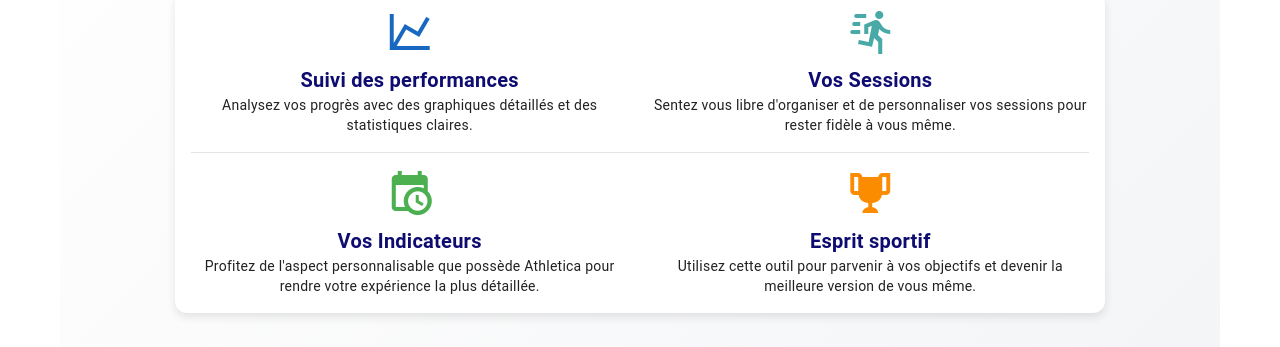
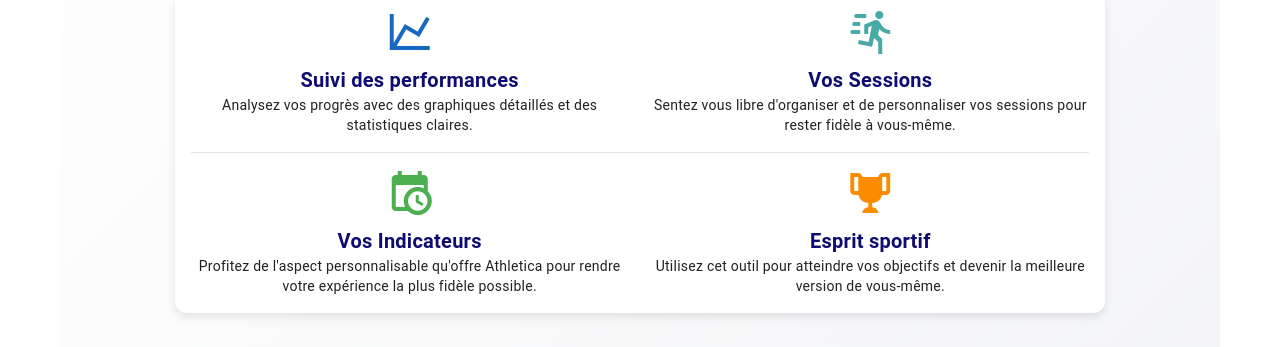
Before and after one commit to ethan8134/PTUT_Athletica, a Vue app in the folder frontend/: page / in a window 1280 px wide. Both pictures are taken after a click on the button "SE CONNECTER". Shown: the part 306-653 px from the top of the page. Built offline with nearby package versions, Linux system fonts and the light colour scheme.

Commit message:
corrections grammaticales

```diff
--- a/frontend/src/components/Accueil.vue
+++ b/frontend/src/components/Accueil.vue
@@ -33,7 +33,7 @@
               <h3 class="text-h6 font-weight-bold mt-2">Vos Sessions</h3>
               <p class="text-body-2">
                 Sentez vous libre d'organiser et de personnaliser vos sessions
-                pour rester fidèle à vous même.
+                pour rester fidèle à vous-même.
               </p>
             </v-col>
           </v-row>
@@ -43,16 +43,16 @@
               <v-icon size="48" color="success">mdi-calendar-clock</v-icon>
               <h3 class="text-h6 font-weight-bold mt-2">Vos Indicateurs</h3>
               <p class="text-body-2">
-                Profitez de l'aspect personnalisable que possède Athletica pour
-                rendre votre expérience la plus détaillée.
+                Profitez de l'aspect personnalisable qu'offre Athletica pour
+                rendre votre expérience la plus fidèle possible.
               </p>
             </v-col>
             <v-col cols="12" md="6" class="text-center">
               <v-icon size="48" color="warning">mdi-trophy</v-icon>
               <h3 class="text-h6 font-weight-bold mt-2">Esprit sportif</h3>
               <p class="text-body-2">
-                Utilisez cette outil pour parvenir à vos objectifs et devenir la
-                meilleure version de vous même.
+                Utilisez cet outil pour atteindre vos objectifs et devenir la
+                meilleure version de vous-même.
               </p>
             </v-col>
           </v-row>
```
